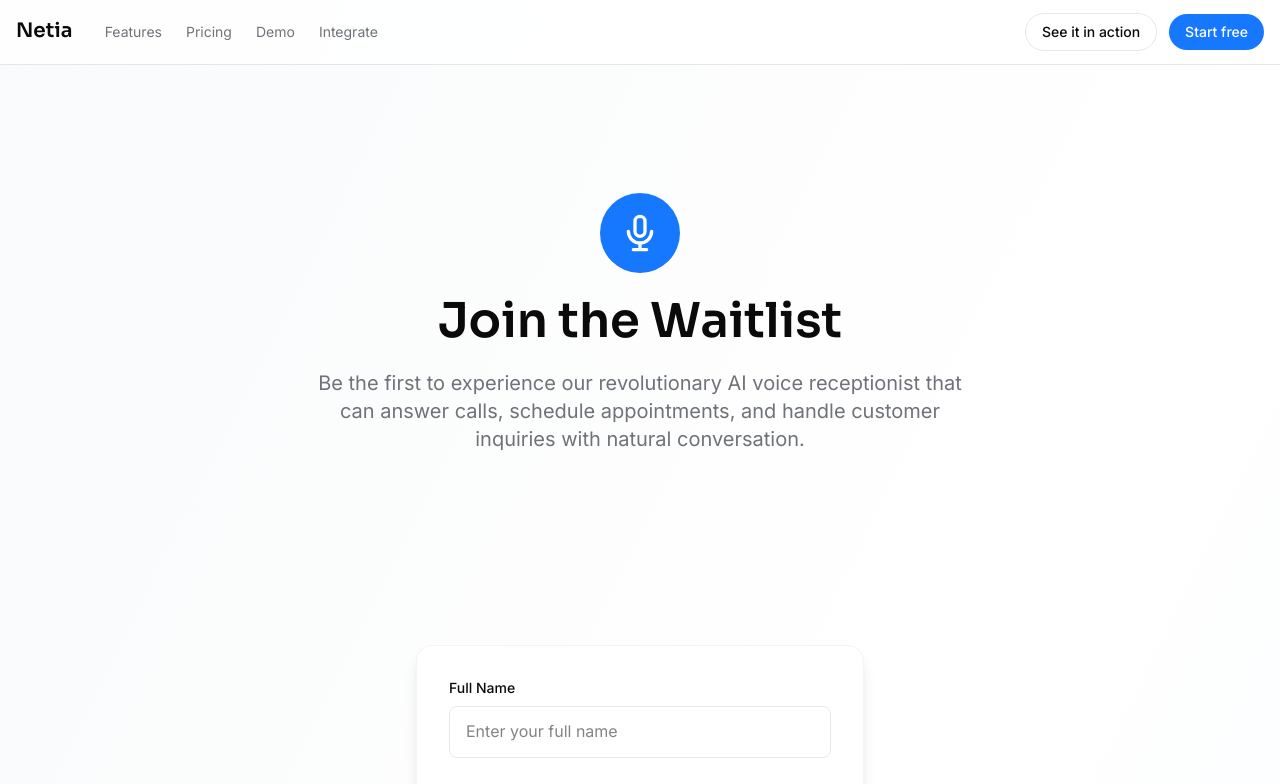
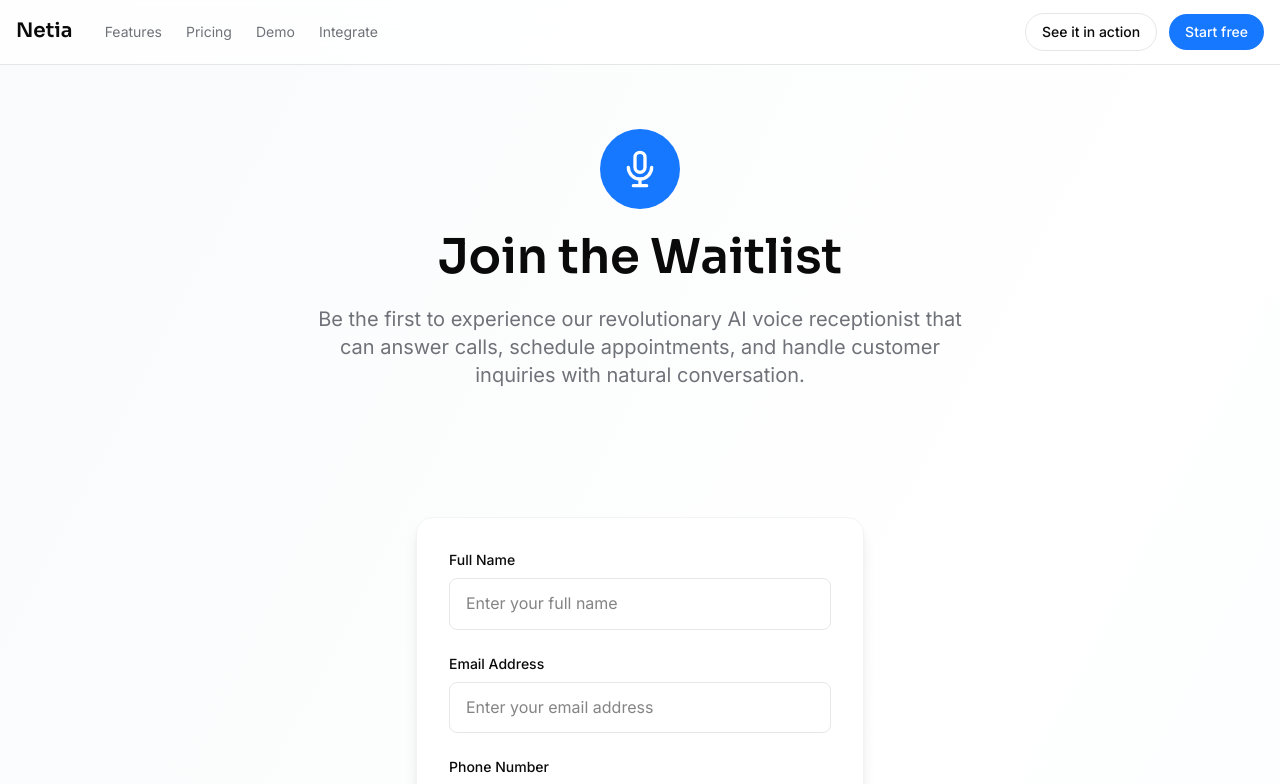
Before and after one commit to cabecaturbo/netiawebsite, a Next.js app: page /waitlist in a window 1280 px wide. Shown: the top 784 px of the page. Built offline with nearby package versions, Linux system fonts and the light colour scheme.

Commit message:
Further reduce gap between hero text and waitlist form
- Reduced hero section padding from py-12 md:py-16 to py-8 md:py-12
- Much tighter gap between hero text and form for better visual flow
- Minimal white space for more focused layout
- Improved user experience with direct flow to form

```diff
--- a/app/waitlist/page.tsx
+++ b/app/waitlist/page.tsx
@@ -15,7 +15,7 @@ export default function WaitlistPage() {
       <Header />
 
       {/* Hero Section */}
-      <section className="py-20 md:py-32 relative overflow-hidden">
+      <section className="py-12 md:py-16 relative overflow-hidden">
         <div className="container mx-auto px-4 relative">
           <div className="max-w-2xl mx-auto text-center">
             <div className="w-20 h-20 bg-primary-500 rounded-full flex items-center justify-center mx-auto mb-6">
```
